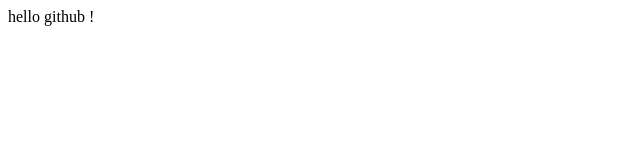
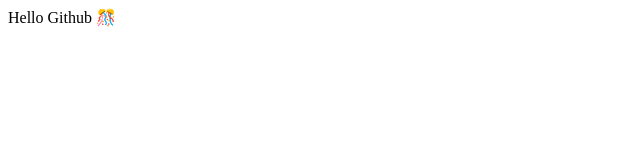
Before and after one commit to rohitsingh9969321569-prog/LOCAL-REPOSITORY, a plain HTML site: page index.html in a window 1280 px wide. Shown: the full height of the page, 0-640 px from the left. Drawn offline with Linux system fonts and the light colour scheme.

Commit message:
Writing hello github

```diff
--- a/index.html
+++ b/index.html
@@ -6,6 +6,6 @@
     <title>Document</title>
 </head>
 <body>
-    hello github !
+    Hello Github 🎊
 </body>
 </html>
```
